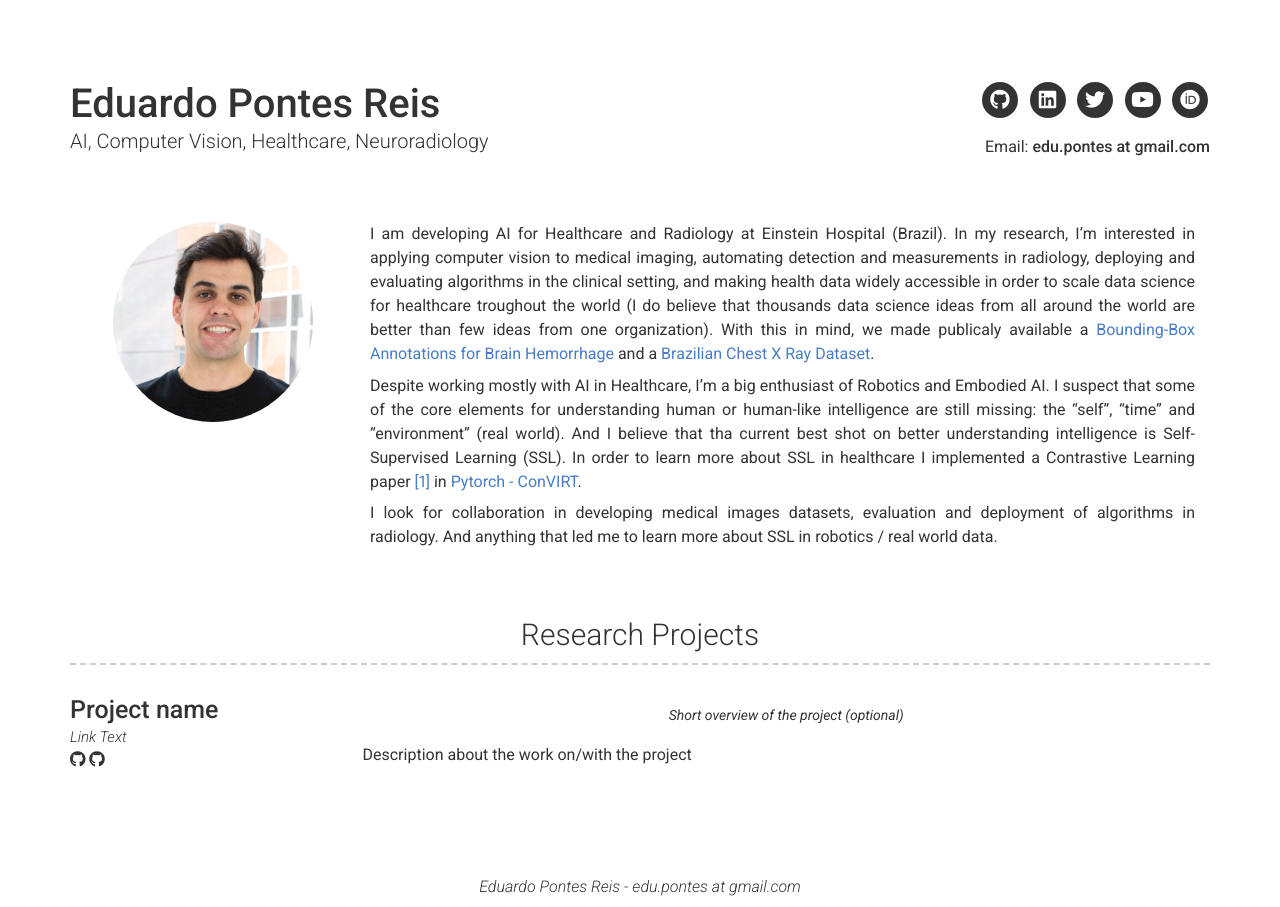
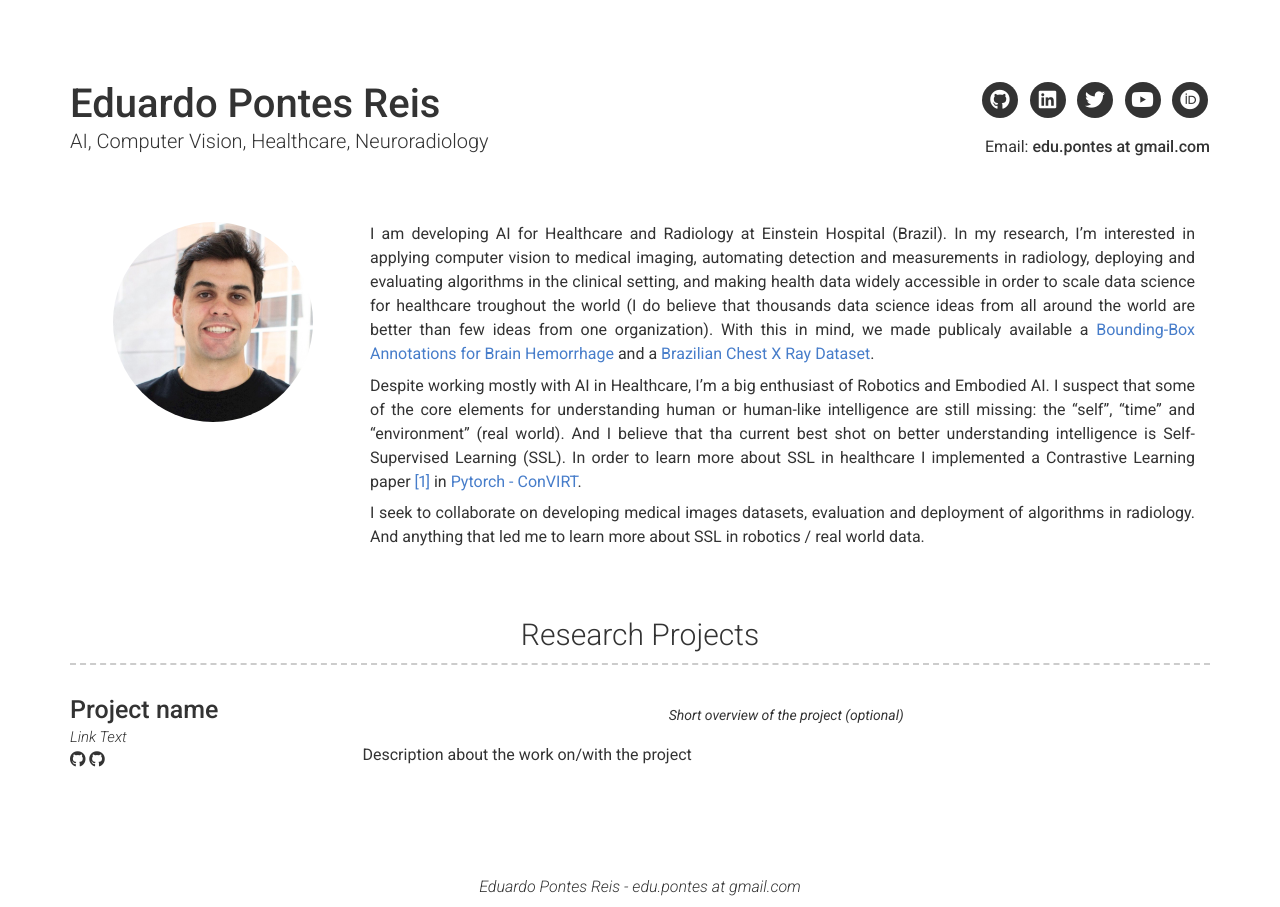
Before and after one commit to edreisMD/edreismd.github.io_old, a Jekyll site: the page built from index.md, in a window 1280 px wide. Built offline with Jekyll 4.4.1, drawn with Linux system fonts in a browser that asks for light colours; nearby versions of some CDN libraries.

Commit message:
collaborate

```diff
--- a/_config.yml
+++ b/_config.yml
@@ -60,7 +60,7 @@ about_content: | # this will include new lines to allow paragraphs
   And I believe that tha current best shot on better understanding intelligence is Self-Supervised Learning (SSL).
   In order to learn more about SSL in healthcare I implemented a Contrastive Learning paper [[1]](https://arxiv.org/pdf/2010.00747.pdf) in [Pytorch - ConVIRT](https://github.com/edreisMD/ConVIRT-pytorch).
 
-  I look for collaboration in developing medical images datasets, evaluation and deployment of algorithms in radiology. And anything that led me to learn more about SSL in robotics / real world data.
+  I seek to collaborate on developing medical images datasets, evaluation and deployment of algorithms in radiology. And anything that led me to learn more about SSL in robotics / real world data.
 
 # Write an awesome description about yourself here, this supports markdown, so you can add [links](http://foobar.com) and highlight things <mark>like this</mark>.
 
```
